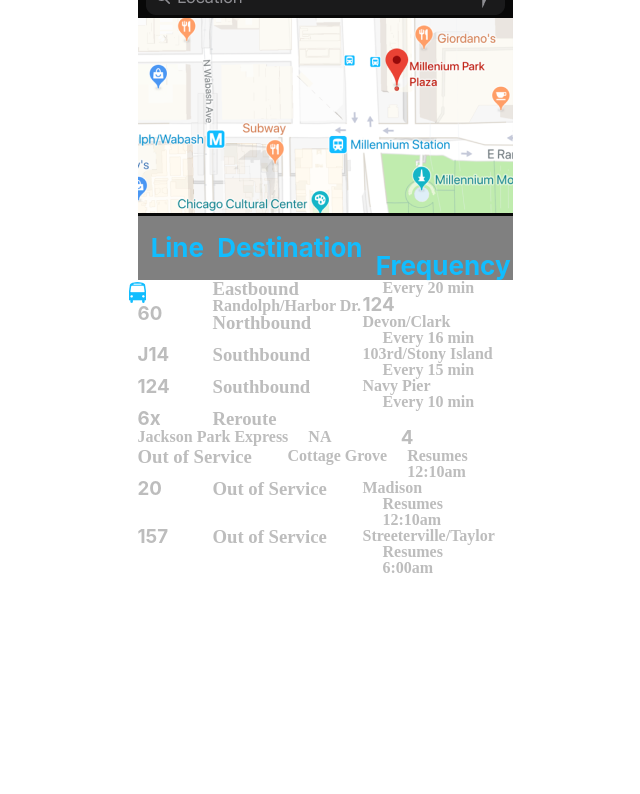
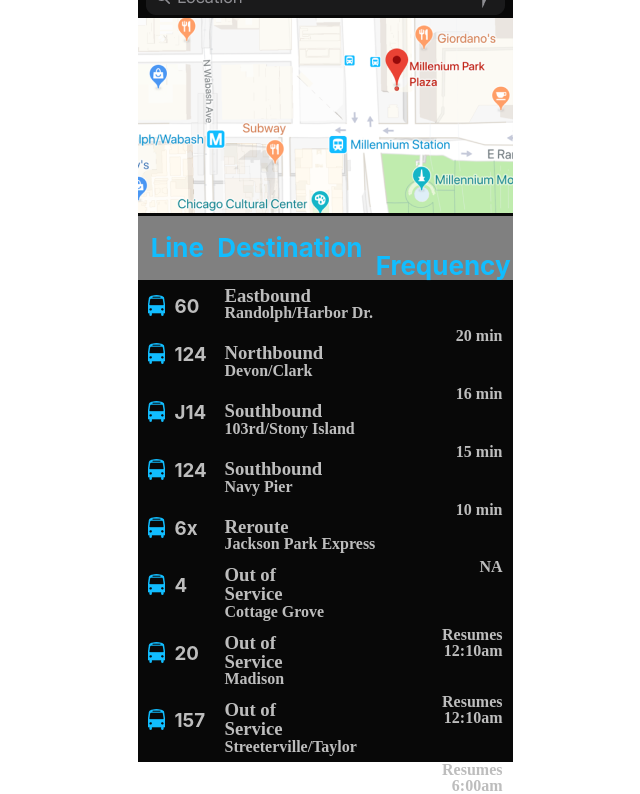
Before and after one commit to kararenfrotaylor/Bus, a plain HTML site: page index.html in a window 1280 px wide. Shown: the part 97-891 px from the top of the page, without its empty margins (315-955 px from the left). Before the commit the page ends 800 px from the top, so only its background shows below. Drawn offline with Linux system fonts and the light colour scheme.

Commit message:
thirteen

```diff
--- a/css/style.css
+++ b/css/style.css
@@ -59,22 +59,44 @@ h1 {
     font-size: 16px;
     float: left;
     width: 20%;
+    padding-left: 10px;
    }
 
 .route .direction {
-  width: 40%;
+  width: 95%;
+}
+
+.direction {
+  padding-top: 5px;
+  padding-left: 100px;
+}
+
+.direction h3, h4 {
+  padding-left: 80px;
 }
 
 .route .frequency {
-  width: 30%;
+  width: 60%;
   padding-left: 20px;
+  float: right;
+  text-align: right;
+  padding-right: 10px;
 }
 
 .bus-number img {
-  margin-left: -11%;
-  margin-top: 3%;
+  float: left;
+  padding-right: 10px;
+  padding-top: 15px;
+}
+
+.bus-number h3 {
+  padding-top: 18px;
 }
 
 .route ul li {
-  float: left;
+
 }
+
+ul .direction {
+  padding: 7px;
+}
--- a/index.html
+++ b/index.html
@@ -50,7 +50,7 @@
               <h4>Randolph/Harbor Dr.</h4>
             </li>
             <li class="frequency">
-              <h4>Every 20 min</h4>
+              <h4>20 min</h4>
             </li>
           </ul>
         </li>
@@ -59,16 +59,14 @@
             <li class="route">
               <ul>
                 <li class="bus-number">
-                  <h3>124<h3>
+                  <img src="images/bus-list.png" alt="small bus icon"><h3>124<h3>
                 </li>
                 <li class="direction">
                   <h3>Northbound</h3>
-                </li>
-                <li class="destination">
                   <h4>Devon/Clark</h4>
                 </li>
                 <li class="frequency">
-                  <h4>Every 16 min</h4>
+                  <h4>16 min</h4>
                 </li>
               </ul>
             </li>
@@ -77,16 +75,14 @@
                 <li class="route">
                   <ul>
                     <li class="bus-number">
-                      <h3>J14<h3>
+                      <img src="images/bus-list.png" alt="small bus icon"><h3>J14<h3>
                     </li>
                       <li class="direction">
                         <h3>Southbound</h3>
-                      </li>
-                      <li class="destination">
                         <h4>103rd/Stony Island</h4>
                       </li>
                       <li class="frequency">
-                        <h4>Every 15 min</h4>
+                        <h4>15 min</h4>
                       </li>
                     </li>
                   </ul>
@@ -96,16 +92,14 @@
                     <li class="route">
                       <ul>
                         <li class="bus-number">
-                          <h3>124<h3>
+                          <img src="images/bus-list.png" alt="small bus icon"><h3>124<h3>
                         </li>
                         <li class="direction">
                           <h3>Southbound</h3>
-                        </li>
-                        <li class="destination">
                           <h4>Navy Pier</h4>
                         </li>
                         <li class="frequency">
-                          <h4>Every 10 min</h4>
+                          <h4>10 min</h4>
                         </li>
                       </ul>
                     </li>
@@ -115,12 +109,10 @@
                       <li class="route">
                         <ul>
                           <li class="bus-number">
-                            <h3>6x<h3>
+                            <img src="images/bus-list.png" alt="small bus icon"><h3>6x<h3>
                           </li>
                           <li class="direction">
                             <h3>Reroute</h3>
-                          </li>
-                          <li class="destination">
                             <h4>Jackson Park Express</h4>
                           </li>
                           <li class="frequency">
@@ -133,12 +125,10 @@
                         <li class="route">
                           <ul>
                             <li class="bus-number">
-                              <h3>4<h3>
+                              <img src="images/bus-list.png" alt="small bus icon"><h3>4<h3>
                             </li>
                             <li class="direction">
                               <h3>Out of Service</h3>
-                            </li>
-                            <li class="destination">
                               <h4>Cottage Grove</h4>
                             </li>
                             <li class="frequency">
@@ -151,12 +141,10 @@
                           <li class="route">
                             <ul>
                               <li class="bus-number">
-                                <h3>20<h3>
+                                <img src="images/bus-list.png" alt="small bus icon"><h3>20<h3>
                               </li>
                               <li class="direction">
                                 <h3>Out of Service</h3>
-                              </li>
-                              <li class="destination">
                                 <h4>Madison</h4>
                               </li>
                               <li class="frequency">
@@ -169,12 +157,10 @@
                           <li class="route">
                             <ul>
                               <li class="bus-number">
-                              <h3>157<h3>
+                              <img src="images/bus-list.png" alt="small bus icon"><h3>157<h3>
                                 </li>
                                 <li class="direction">
                                   <h3>Out of Service</h3>
-                                </li>
-                                <li class="destination">
                                   <h4>Streeterville/Taylor</h4>
                                 </li>
                                 <li class="frequency">
```
